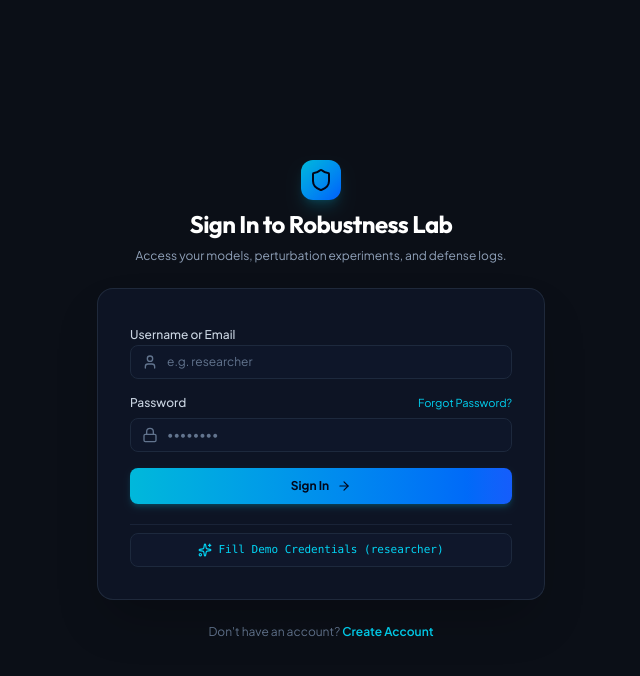
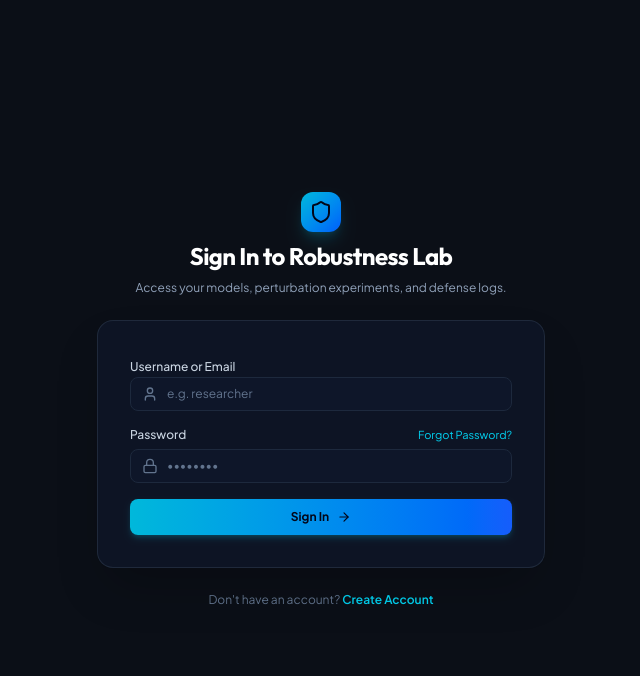
Before and after one commit to LALI20006/ai-robustness-defence-lab, a React (Vite) app in the folder frontend/: page /login in a window 1280 px wide. Shown: the top 676 px of the page, without its empty margins (319-959 px from the left). Built offline with nearby package versions, Linux system fonts and the light colour scheme; no server answers.

Commit message:
fix: remove demo credentials button from login page

```diff
--- a/frontend/src/pages/LoginPage.jsx
+++ b/frontend/src/pages/LoginPage.jsx
@@ -1,7 +1,7 @@
 import React, { useState } from 'react';
 import { Link, useNavigate } from 'react-router-dom';
 import { useAuth } from '../context/AuthContext';
-import { Shield, Lock, User, AlertCircle, ArrowRight, Sparkles } from 'lucide-react';
+import { Shield, Lock, User, AlertCircle, ArrowRight } from 'lucide-react';
 
 export default function LoginPage() {
   const [usernameOrEmail, setUsernameOrEmail] = useState('');
@@ -24,11 +24,6 @@ export default function LoginPage() {
     } finally {
       setLoading(false);
     }
-  };
-
-  const handleDemoFill = () => {
-    setUsernameOrEmail('researcher');
-    setPassword('DemoPassword123!');
   };
 
   return (
@@ -105,18 +100,6 @@ export default function LoginPage() {
               <ArrowRight className="w-3.5 h-3.5" />
             </button>
           </form>
-
-          {/* Quick Demo Credentials helper */}
-          <div className="pt-2 border-t border-slate-800/80">
-            <button
-              type="button"
-              onClick={handleDemoFill}
-              className="w-full py-2 px-3 rounded-lg bg-slate-900 border border-slate-800 text-[11px] text-cyan-400 hover:border-cyan-500/40 transition-colors flex items-center justify-center space-x-1.5 cursor-pointer font-mono"
-            >
-              <Sparkles className="w-3.5 h-3.5" />
-              <span>Fill Demo Credentials (researcher)</span>
-            </button>
-          </div>
         </div>
 
         {/* Footer Link */}
```
